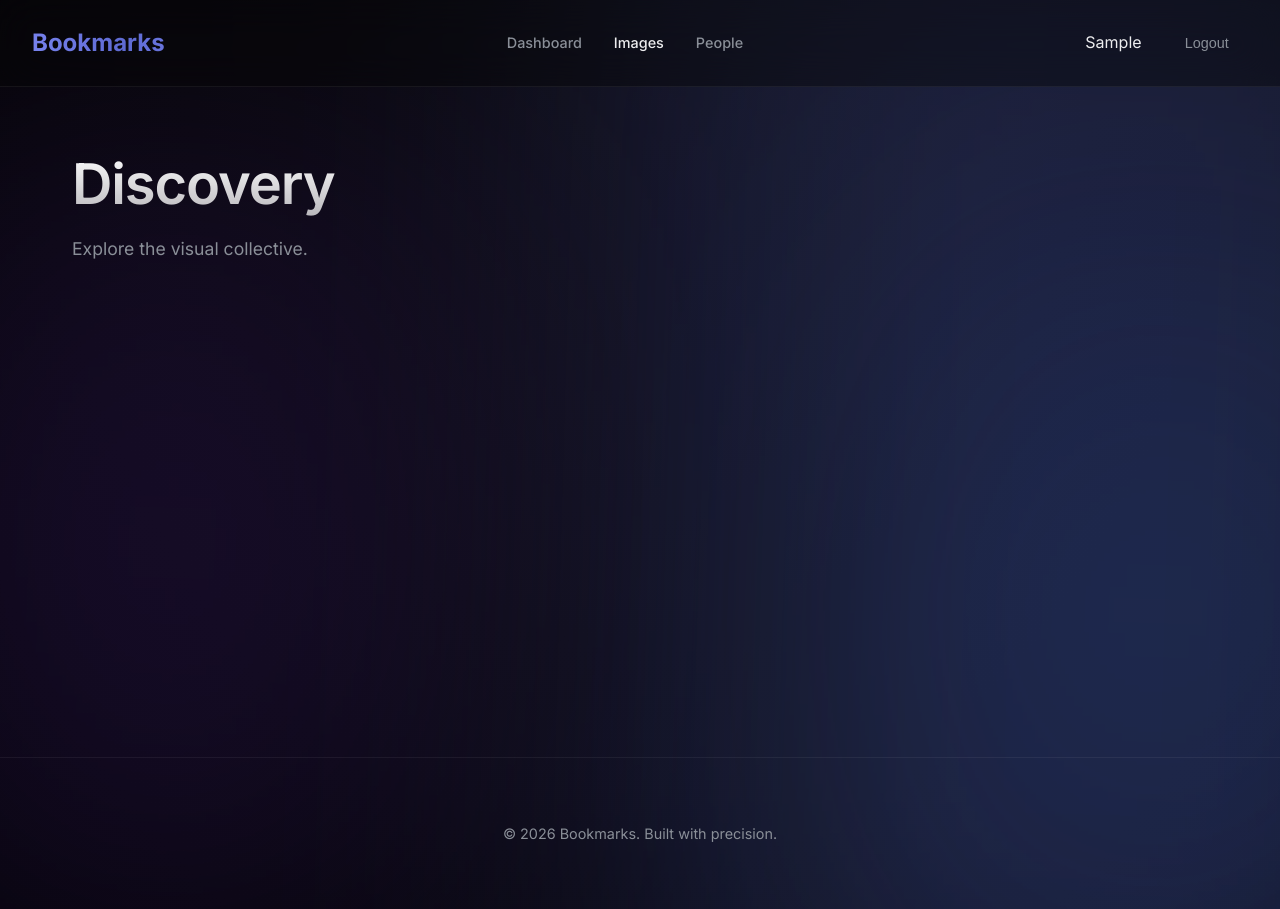
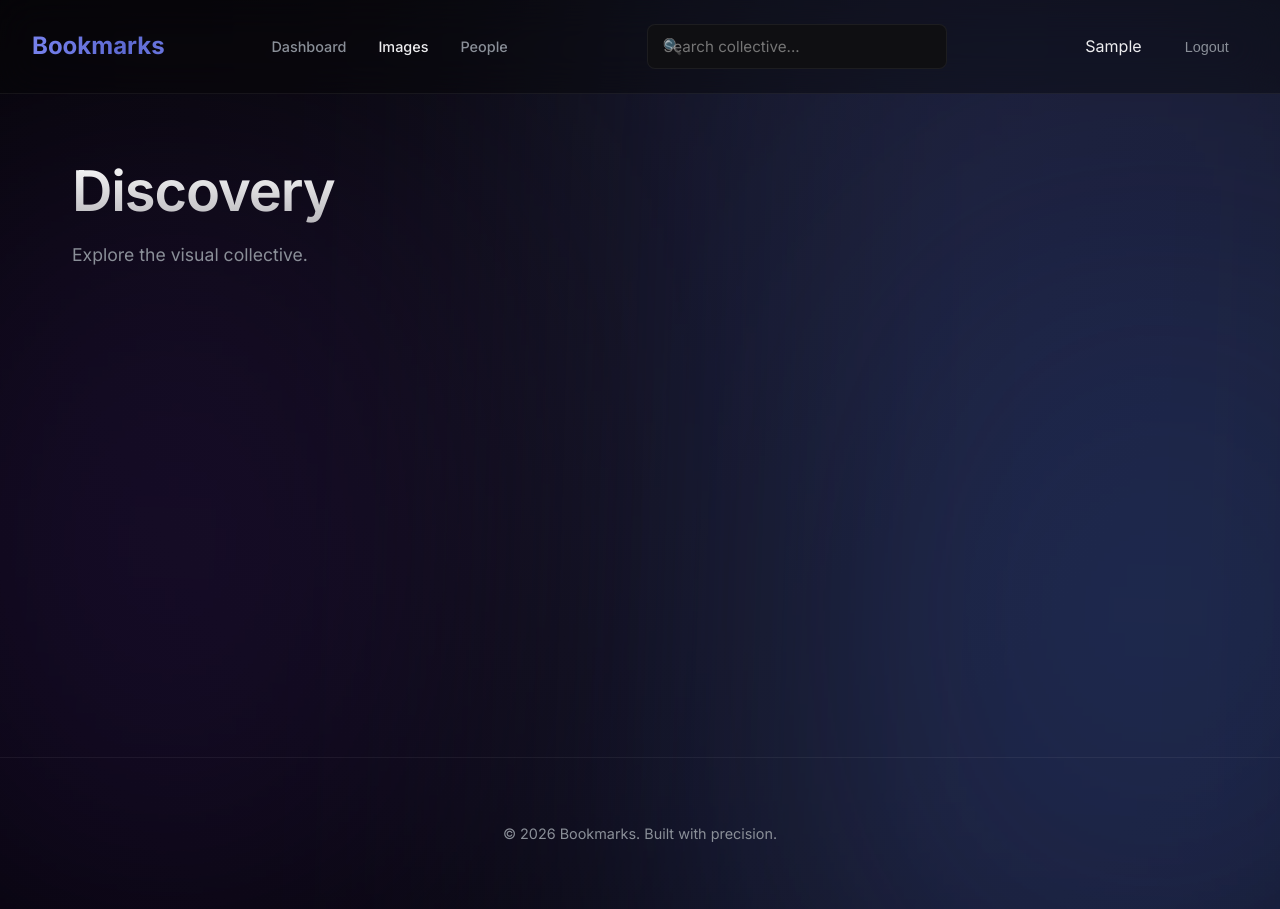
Before and after one commit to sumitsidharth/Bookmark, a Django app: page /images/ in a window 1280 px wide. Run offline with Django 5.2, Linux system fonts and the light colour scheme; the visitor is signed in with stand-in values (Sample User, id 1); data that the repository does not hold is empty; some libraries are stand-ins or nearby versions.

Commit message:
UI Polish: Implement Toast Notifications and Global Search

```diff
--- a/images/views.py
+++ b/images/views.py
@@ -97,6 +97,10 @@
 @login_required
 def image_list(request):
     images = Image.objects.all()
+    query = request.GET.get('q')
+    if query:
+        images = images.filter(title__icontains=query)
+
     paginator = Paginator(images, 8)
     page = request.GET.get('page')
     images_only = request.GET.get('images_only')
--- a/social_app/static/css/base.css
+++ b/social_app/static/css/base.css
@@ -409,6 +409,85 @@
     transform: translateY(0);
 }
 
+/* Toast Notifications */
+.toast-container {
+    position: fixed;
+    bottom: 2rem;
+    right: 2rem;
+    z-index: 10000;
+    display: flex;
+    flex-direction: column;
+    gap: 1rem;
+}
+
+.toast {
+    background: var(--surface);
+    border: 1px solid var(--border-accent);
+    color: var(--foreground);
+    padding: 1rem 1.5rem;
+    border-radius: var(--radius-md);
+    box-shadow: 0 10px 30px rgba(0,0,0,0.5);
+    display: flex;
+    align-items: center;
+    gap: 1rem;
+    min-width: 300px;
+    backdrop-filter: blur(12px);
+    animation: toastSlideIn 0.4s var(--ease-out);
+    transition: all 0.3s var(--ease-out);
+}
+
+.toast.hiding {
+    opacity: 0;
+    transform: translateX(100%);
+}
+
+.toast-icon {
+    font-size: 1.25rem;
+}
+
+.toast-success { border-left: 4px solid #10b981; }
+.toast-error { border-left: 4px solid #ef4444; }
+.toast-info { border-left: 4px solid var(--accent); }
+
+@keyframes toastSlideIn {
+    from { opacity: 0; transform: translateX(100%); }
+    to { opacity: 1; transform: translateX(0); }
+}
+
+/* Global Search Bar */
+.search-wrapper {
+    position: relative;
+    max-width: 400px;
+    width: 100%;
+}
+
+.search-input {
+    width: 100%;
+    background: rgba(255, 255, 255, 0.05);
+    border: 1px solid var(--border-default);
+    border-radius: var(--radius-full);
+    padding: 0.6rem 1rem 0.6rem 2.5rem;
+    color: var(--foreground);
+    font-size: 0.9rem;
+    transition: all 0.3s var(--ease-out);
+}
+
+.search-input:focus {
+    outline: none;
+    background: rgba(255, 255, 255, 0.1);
+    border-color: var(--accent);
+    box-shadow: 0 0 0 4px rgba(94, 106, 210, 0.1);
+}
+
+.search-icon {
+    position: absolute;
+    left: 1rem;
+    top: 50%;
+    transform: translateY(-50%);
+    color: var(--foreground-subtle);
+    pointer-events: none;
+}
+
 /* Stat Badges */
 .stat-badge {
     display: inline-flex;
--- a/social_app/templates/base.html
+++ b/social_app/templates/base.html
@@ -40,6 +40,12 @@
                 </li>
             </ul>
         </nav>
+
+        <div class="search-wrapper desktop-only" style="margin: 0 2rem; flex: 1; max-width: 300px;">
+            <span class="search-icon">🔍</span>
+            <input type="text" class="search-input" placeholder="Search collective..." id="globalSearch" value="{{ request.GET.q }}">
+        </div>
+
         <div class="header-actions">
             <div class="user-info desktop-only">
                 <span>{{ request.user.first_name|default:request.user.username }}</span>
@@ -67,16 +73,6 @@
         {% endif %}
     </header>
 
-    {% if messages %}
-    <ul class="messages" style="max-width: 800px; margin: 1rem auto; list-style: none; padding: 0 1rem;">
-        {% for message in messages %}
-        <li class="{{ message.tags }}" style="padding: 1rem; border-radius: var(--radius-sm); background: var(--surface); border: 1px solid var(--border-default); margin-bottom: 0.5rem; display: flex; justify-content: space-between; align-items: center;">
-            {{ message }}
-            <button type="button" class="close" onclick="this.parentElement.style.display='none';" style="background: none; border: none; color: inherit; cursor: pointer; font-size: 1.2rem;">&times;</button>
-        </li>
-        {% endfor %}
-    </ul>
-    {% endif %}
 
     <main id="content" style="flex: 1; width: 100%; max-width: 1200px; margin: 0 auto; padding: 4rem 2rem;">
         {% block content %}
@@ -87,11 +83,54 @@
         <p>&copy; 2026 Bookmarks. Built with precision.</p>
     </footer>
 
+    <div id="toast-container" class="toast-container"></div>
+
     <script src="//cdn.jsdelivr.net/npm/js-cookie@3.0.5/dist/js.cookie.min.js"></script>
     <script>
         const csrftoken = Cookies.get('csrftoken');
 
+        function createToast(message, type = 'info') {
+            const container = document.getElementById('toast-container');
+            const toast = document.createElement('div');
+            const icons = {
+                success: '✅',
+                error: '❌',
+                info: 'ℹ️'
+            };
+
+            toast.className = `toast toast-${type}`;
+            toast.innerHTML = `
+                <span class="toast-icon">${icons[type] || '✨'}</span>
+                <span class="toast-message">${message}</span>
+            `;
+
+            container.appendChild(toast);
+
+            // Auto-remove after 4 seconds
+            setTimeout(() => {
+                toast.classList.add('hiding');
+                setTimeout(() => toast.remove(), 4000);
+            }, 4000);
+        }
+
         document.addEventListener('DOMContentLoaded', () => {
+            // Handle Django messages as toasts
+            {% if messages %}
+                {% for message in messages %}
+                    createToast("{{ message }}", "{{ message.tags|default:'info' }}");
+                {% endfor %}
+            {% endif %}
+
+            // Global Search logic
+            const searchInput = document.getElementById('globalSearch');
+            if (searchInput) {
+                searchInput.addEventListener('keypress', (e) => {
+                    if (e.key === 'Enter' && searchInput.value.trim() !== '') {
+                        window.location.href = `/images/?q=${encodeURIComponent(searchInput.value.trim())}`;
+                    }
+                });
+            }
+
             // Scroll reveal logic
             const observerOptions = {
                 threshold: 0.1
```
